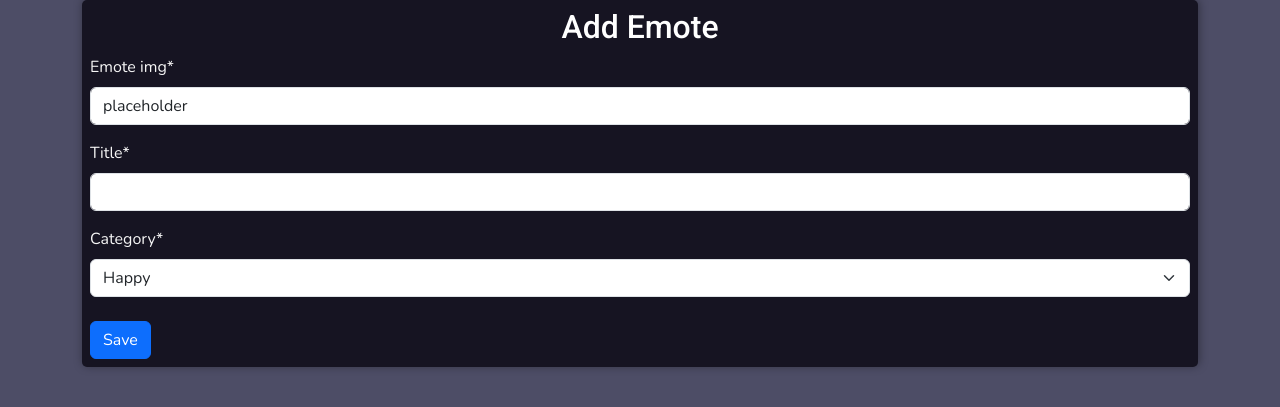
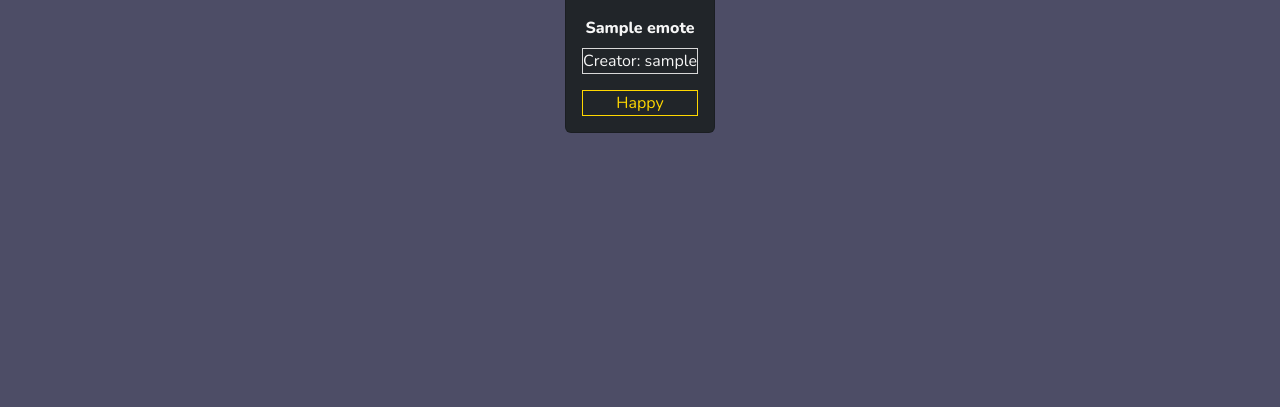
Before and after one commit to CianThornhill/Moteify, a Django app: page /emotes/ in a window 1280 px wide. Shown: the part 175-582 px from the top of the page. Run offline with Django 4.2, Linux system fonts and the light colour scheme; a user stored in the database is signed in; tables that the repository leaves empty hold one stand-in row (values such as "Sample post"); some libraries are stand-ins or nearby versions.

Commit message:
add emote CRUD functionality and test

```diff
--- a/emotes/templates/emotes/emote_detail.html
+++ b/emotes/templates/emotes/emote_detail.html
@@ -19,11 +19,15 @@
             <button class="btn btn-dark"> Favourite </button>
             <button class="btn btn-dark"> Download </button>
             </div>
+            {% else %}
+            <div class="text-center">
+                <p class="text-danger">You must be logged in to download or favourite</p>
+            </div>
             {% endif %}
 
             {% if request.user == emote.user %}
             <div class="text-center">
-                <a href="" class="btn btn-primary 25">Edit</a>
+                <a href="{% url 'edit_emote' emote.id %}" class="btn btn-primary 25">Edit</a>
                 <a href="{% url 'delete_emote' emote.id %}" class="btn btn-primary 25">Delete</a>
             </div>
             {% endif %}
--- a/emotes/templates/emotes/emotes.html
+++ b/emotes/templates/emotes/emotes.html
@@ -11,7 +11,7 @@
             <div class="emote-container">
                 <img class="card-img-top emote-list-img" src="{{emote.emote_img.url}}" alt="Emote Image">
                 <div class="card-body">
-                    <h2 class="card-title">{{emote.title}}</h2>
+                    <p class="card-title">{{emote.title}}</p>
                     <p class="card-text">Creator: {{emote.user}}<p>
                     <p class="card-text emotes_category text-center {{ emote.category|lower|slugify }}">{{emote.category}}</p>
                 </div>
--- a/emotes/urls.py
+++ b/emotes/urls.py
@@ -1,9 +1,10 @@
 from django.urls import path
-from .views import AddEmote, Emotes, EmoteDetail, DeleteEmote
+from .views import AddEmote, Emotes, EmoteDetail, DeleteEmote, EditEmote
 
 urlpatterns = [
-    path('', AddEmote.as_view(), name="add_emote"),
-    path('emotes/', Emotes.as_view(), name='emotes'),
+    path('add/', AddEmote.as_view(), name="add_emote"),
+    path('', Emotes.as_view(), name='emotes'),
     path("<slug:pk>/", EmoteDetail.as_view(), name="emote_detail"),
+    path("edit/<slug:pk>/", EditEmote.as_view(), name="edit_emote"),
     path("delete/<slug:pk>/", DeleteEmote.as_view(), name="delete_emote"),
 ]
--- a/emotes/views.py
+++ b/emotes/views.py
@@ -44,13 +44,28 @@ class AddEmote(LoginRequiredMixin, CreateView):
         form.instance.user = self.request.user
         return super(AddEmote, self).form_valid(form)
 
+
+class EditEmote(LoginRequiredMixin, UserPassesTestMixin, UpdateView):
+    """
+    Edit an emote
+    """
+    model = Emote
+    template_name = 'emotes/emote_edit.html'
+    form_class = EmoteForm
+    success_url = '/emotes/'
+
+    def test_func(self):
+        return self.request.user == self.get_object().user
+
+
+
 class DeleteEmote(LoginRequiredMixin, UserPassesTestMixin, DeleteView):
     """
     Delete an emote
     """
     model = Emote
     template_name = 'emotes/emote_delete.html'
-    success_url = '/emotes/emotes'
+    success_url = '/emotes/'
 
     def test_func(self):
         return self.request.user == self.get_object().user
--- a/static/css/base.css
+++ b/static/css/base.css
@@ -131,6 +131,18 @@ a.nav-link {
     color: var(--off-white);
 }
 
+.card-title{
+    text-align: center;
+    font-weight: 800;
+
+}
+
+.card-text{
+    font-weight:200;
+    text-align: center;
+    border: solid 1px var(--white-faded);
+}
+
 .emotes {
     text-decoration: none;
     color: var(--off-white)
@@ -224,8 +236,8 @@ footer {
 }
 
 .surprised {
-    color: #9400D3; /* Dark Violet */
-    border: 1px solid #9400D3; /* Dark Violet */
+    color: #a71de2; /* Dark Violet */
+    border: 1px solid #a71de2; /* Dark Violet */
 }
 
 .confused {
```
Also changed, not shown: emotes/templates/emotes/emote_edit.html (added, +15 -0 lines).
